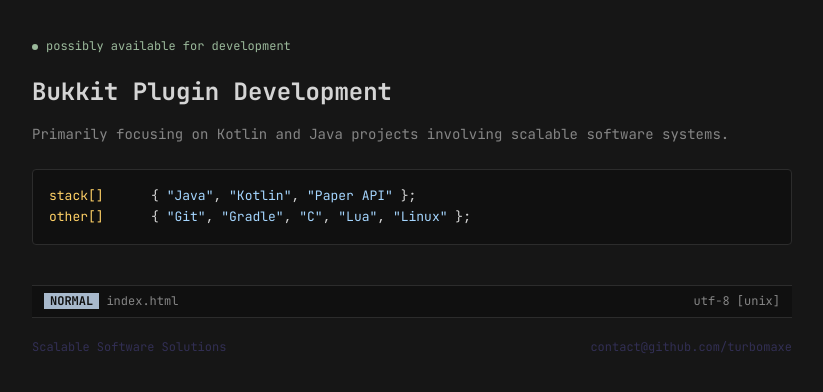
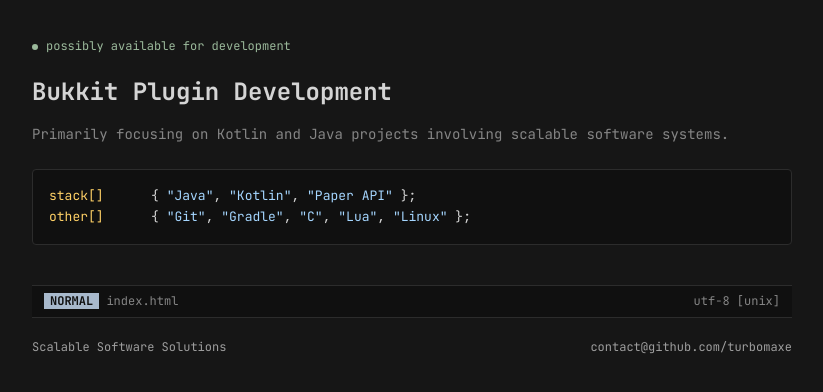
Before and after one commit to 6a08c5fba805337cc251242/6a08c5fba805337cc251242.github.io, a plain HTML site: page index.html in a window 1280 px wide. Shown: the part 58-450 px from the top of the page, without its empty margins (228-1051 px from the left). Drawn offline with Linux system fonts and the light colour scheme.

Commit message:
Update index.html

```diff
--- a/index.html
+++ b/index.html
@@ -269,8 +269,8 @@
     </div>
 
     <footer>
-      <a style="color: #322f54;">Scalable Software Solutions</a>
-      <a style="color: #322f54;">contact@github.com/turbomaxe</a>
+      <a style="color: #9e9e9e;">Scalable Software Solutions</a>
+      <a style="color: #9e9e9e;">contact@github.com/turbomaxe</a>
     </footer>
 
   </div>
```
